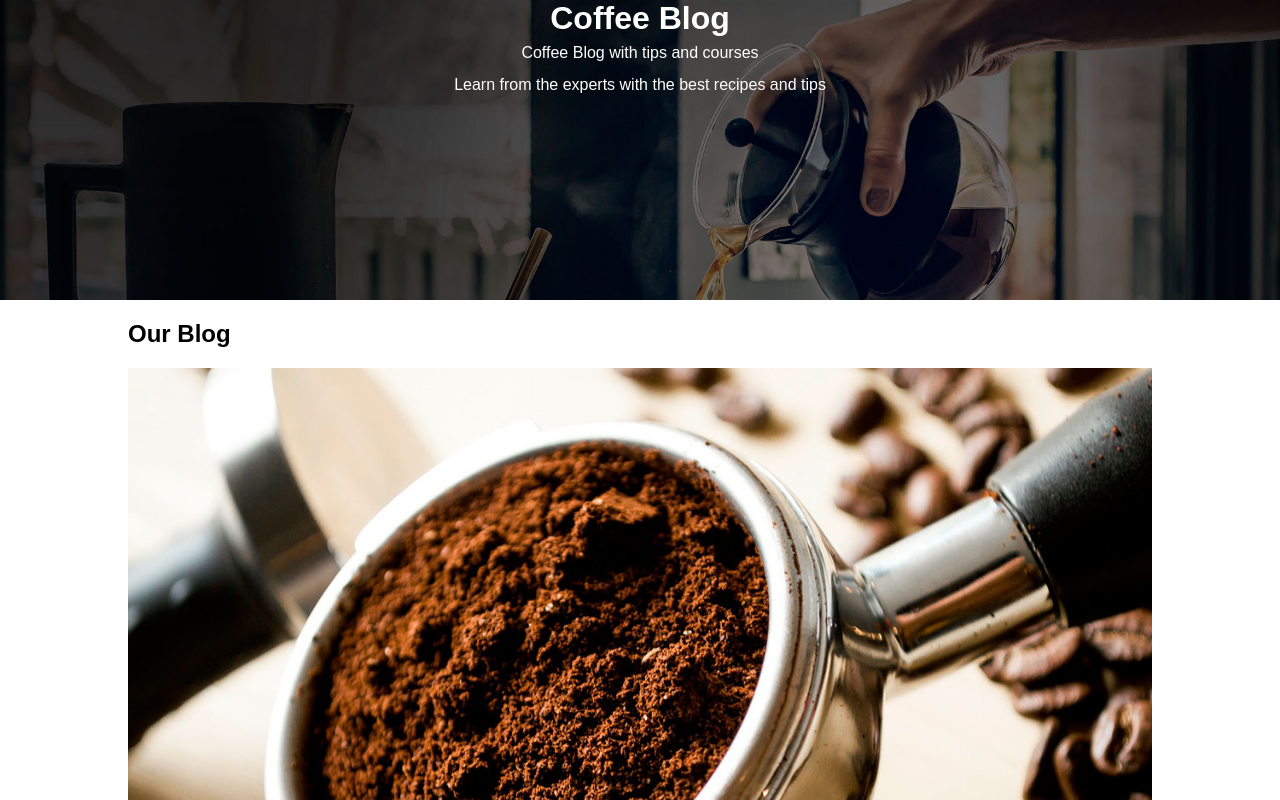
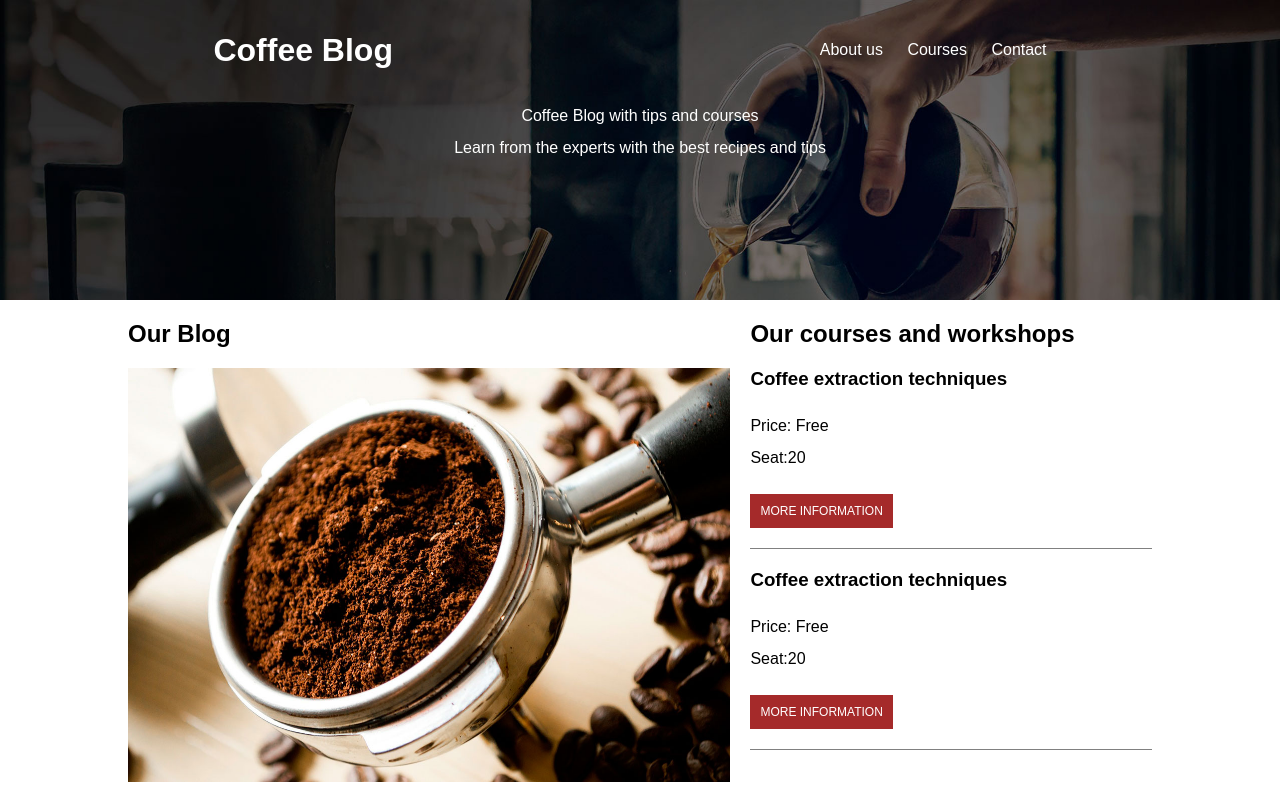
Before and after one commit to SamanthaSDGKU/coffeeBlog-ch61, a plain HTML site: page index.html in a window 1280 px wide. Shown: the top 800 px of the page. Drawn offline with Linux system fonts and the light colour scheme.

Commit message:
adding display flex

```diff
--- /dev/null
+++ b/flexbox.css
@@ -0,0 +1,56 @@
+/*global*/
+*{
+    padding:0;
+    margin:0;
+}
+
+h1{
+    color:#0072dd;
+    margin-bottom: 50px;
+    text-align: center;
+}
+
+p{
+    background-color: #ffcc00;
+    padding: 20px;
+    font-weight: bold;
+    border: 1px solid black;
+}
+
+/*Row*/
+.flex-container-row-start{
+    display: flex;
+    flex-direction: row;
+    justify-content: flex-start;
+    background-color: #dedede;
+}
+.flex-container-row-center{
+    display: flex;
+    flex-direction: row;
+    justify-content: center;
+    background-color: #dedede;
+}
+.flex-container-row-end{
+    display: flex;
+    flex-direction: row;
+    justify-content: flex-end;
+    background-color: #dedede;
+}
+.flex-container-row-between{
+    display: flex;
+    flex-direction: row;
+    justify-content: space-between;
+    background-color: #dedede;
+}
+.flex-container-row-around{
+    display: flex;
+    flex-direction: row;
+    justify-content: space-around;
+    background-color: #dedede;
+}
+.flex-container-row-evenly{
+    display: flex;
+    flex-direction: row;
+    justify-content: space-evenly;
+    background-color: #dedede;
+}
--- a/index.html
+++ b/index.html
@@ -9,33 +9,68 @@
 <body>
     <!-- this is a comment-->
     <header class="main-header">
+        <div class="navigation-bar">
             <h1>Coffee Blog</h1>
+            <nav class="menu">
+                <a href="#">About us</a>
+                <a href="#">Courses</a>
+                <a href="#">Contact</a>
+            </nav>
+        </div>
+
         <p>Coffee Blog with tips and courses</p>
         <p>Learn from the experts with the best recipes and tips</p>
     </header>
-    <main class="container">
+    <main class="container main-flex">
+        <section class="blog-container">  <!-- child-1 -->
             <h2>Our Blog</h2>
 
-        <div>
+            <div class="blog-item">
                 <img src="./img/blog1.jpg" alt="coffee">
                 <h3>Coffee bean type</h3>
                 <p>Lorem ipsum dolor sit amet consectetur adipisicing elit. Distinctio eius reiciendis molestiae architecto ex ullam unde at temporibus cumque, excepturi modi quae rerum rem laborum voluptas beatae tenetur deserunt dolor.</p>
-
-            <a href="#" class="btn-more">Read more</a>
-
+                <a href="#" class="btn btn-black">Read more</a>
             </div>
-        <div>
+            <div class="blog-item">
                 <img src="./img/blog2.jpg" alt="coffee">
                 <h3>3 Delicious Coffee Recipes</h3>
                 <p>Lorem ipsum dolor sit amet consectetur adipisicing elit. Architecto quasi, vel nulla provident atque at rem perspiciatis inventore exercitationem voluptates quae similique, quaerat quisquam repellendus necessitatibus quo libero iste aliquid?</p>
-            <a href="#" class="btn-more">Read more</a>
+                <a href="#" class="btn btn-black">Read more</a>
             </div>
-        <div>
+            <div class="blog-item">
                 <img src="./img/blog3.jpg" alt="coffee">
                 <h3>Coffee Benefits</h3>
                 <p>Lorem, ipsum dolor sit amet consectetur adipisicing elit. Fuga in cupiditate non, asperiores alias laboriosam et perferendis ut ab totam. Nulla illo odio ea quo quam amet itaque inventore consequatur?</p>
-            <a href="#" class="btn-more">Read more</a>
+                <a href="#" class="btn btn-black">Read more</a>
             </div>
+        </section>
+        <section class="courses-container"> <!-- child-2 -->
+
+            <h2>Our courses and workshops</h2>
+            <div class="courses-item">
+                <h3>Coffee extraction techniques</h3>
+                <p>Price: Free</p>
+                <p>Seat:20</p>
+                <a href="#" class="btn btn-brown">More information</a>
+            </div>
+            <div  class="courses-item">
+                <h3>Coffee extraction techniques</h3>
+                <p>Price: Free</p>
+                <p>Seat:20</p>
+                <a href="#" class="btn btn-brown">More information</a>
+            </div>
+        </section>
     </main>
+
+    <footer class="main-footer">
+        <div class="navigation-bar">
+            <h1>Coffee Blog</h1>
+            <nav class="menu">
+                <a href="#">About us</a>
+                <a href="#">Courses</a>
+                <a href="#">Contact</a>
+            </nav>
+        </div>
+    </footer>
 </body>
 </html>
--- a/mystyle.css
+++ b/mystyle.css
@@ -16,22 +16,31 @@ h2,h3{
 img{
     max-width:100%;
 }
+a{
+    text-decoration: none;
+    color:white;
+}
 /*utilities*/
 .container{
     width:80%;
     margin-left:auto;
     margin-right:auto;
 }
-.btn-more{
+.btn{
     display:inline-block;
-    background-color: black;
+    text-decoration:none;
     color:white;
-    text-decoration:none;
     margin-bottom:20px;
     margin-top:20px;
     text-transform:uppercase;
     font-size:12px;
     padding:10px;
+}
+.btn-black{
+    background-color: black;
+}
+.btn-brown{
+    background-color: brown;
 }
 /*header*/
 .main-header{
@@ -41,3 +50,48 @@ img{
     color:white;
     text-align:center;
 }
+.navigation-bar{
+    display: flex;
+    flex-direction: row;
+    justify-content: space-around;
+    height: 100px;
+    align-items: center;
+}
+.menu a{
+    margin-right: 20px;
+}
+.menu a:hover{
+    font-weight: bold;
+    color:brown;
+}
+
+.main-flex{
+    display: flex;
+    flex-direction: row;
+    justify-content: center;
+}
+
+.blog-container{
+    width:60%;
+    margin-right: 20px;
+}
+.courses-container{
+    width:40%;
+}
+
+.main-footer{
+    background-color: black;
+    color:white;
+}
+
+.blog-item{
+    border-bottom: 1px solid gray;
+    margin-bottom: 20px;
+
+}
+
+.courses-item{
+    border-bottom: 1px solid gray;
+    margin-bottom: 20px;
+
+}
```
Also changed, not shown: flex-practice.html (added, +54 -0 lines). Lines whose indentation alone changed are shown as unchanged.
